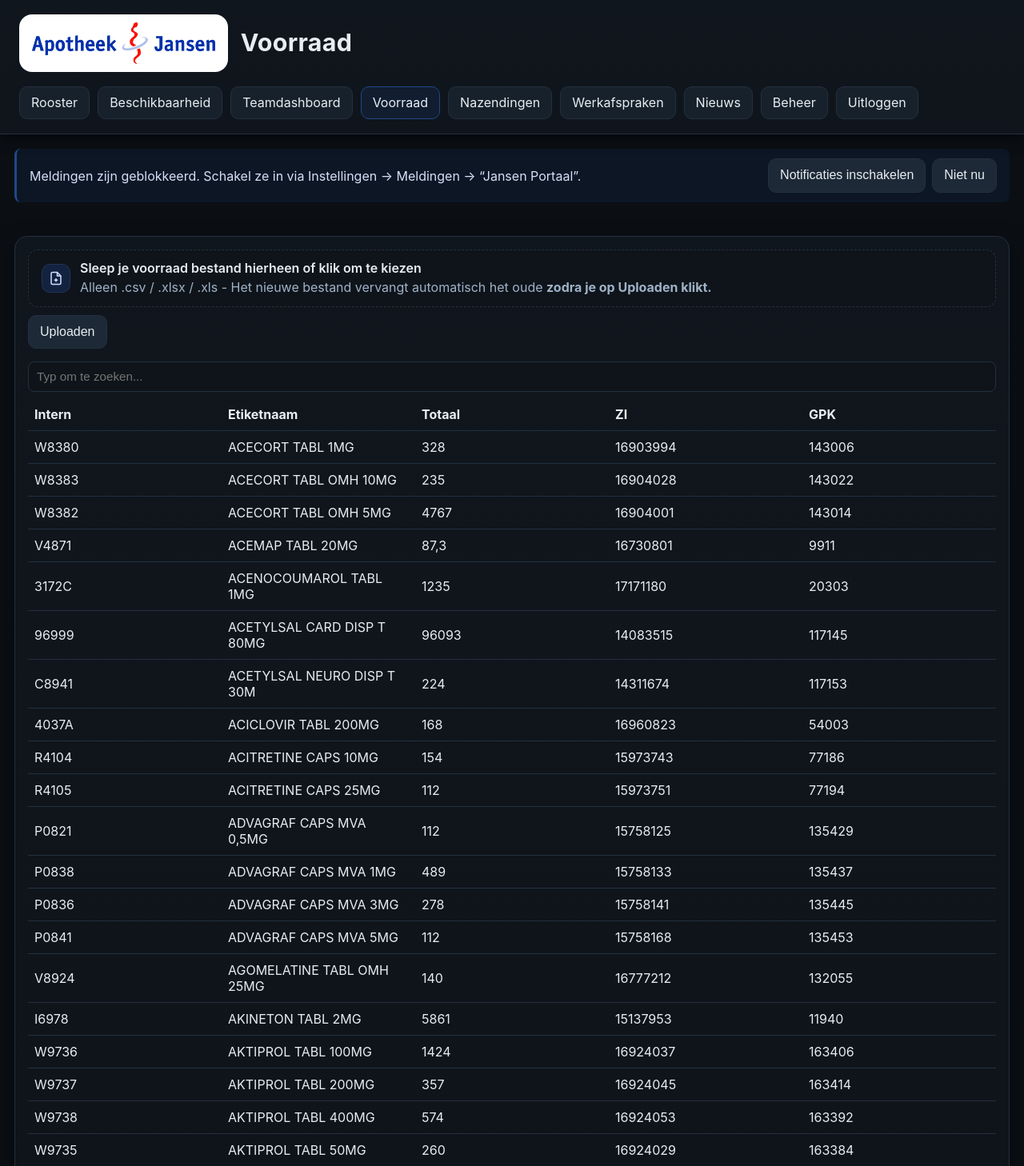
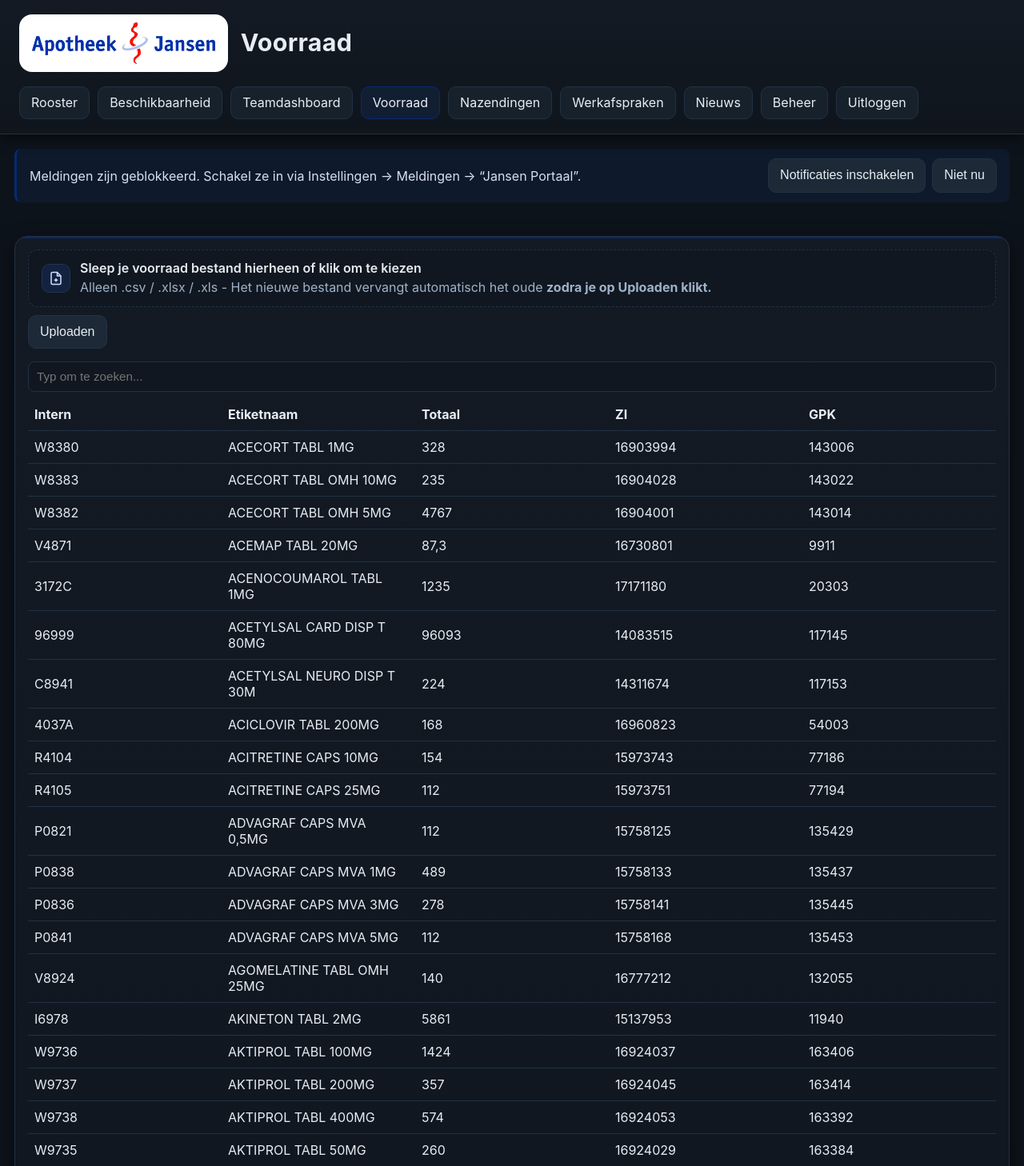
Before and after one commit to SemdeGroot/RoosterLive, a Django app: page /voorraad/ in a window 1280 px wide. Shown: the top 1458 px of the page at 80% size. Run offline with Django 5.2, Linux system fonts and the light colour scheme; a user stored in the database is signed in.

Commit message:
added horizontal bar above content card

```diff
--- a/core/static/css/auth/login.css
+++ b/core/static/css/auth/login.css
@@ -7,7 +7,7 @@
   --border:#233041;
   --shadow:rgba(0,0,0,.55);
   --tile:#64696d;
-  --accent:#204887;
+  --accent:#072a72;
   --accent-hover:#295fcc;
   --danger:#cc3b3b;
 }
--- a/core/static/css/base/base.css
+++ b/core/static/css/base/base.css
@@ -1,14 +1,13 @@
-:root{
-    --bg:#0b0f14;
-    --panel:#10161d;
-    --panel-2:#0f141a;
-    --text:#e6edf3;
-    --muted:#9fb2c8;
-    --border:#233041;
-    --shadow:rgba(0,0,0,.55);
-    --tile:#64696d;
-    --accent:#204887;
-
+:root {
+    --bg:        #0d131b;   /* was #0b0f14 → donker marinegrijs */
+    --panel:     #131a24;   /* was #10161d → iets lichter, koel blauwgrijs */
+    --panel-2:   #101720;   /* was #0f141a → iets meer blauw erin */
+    --text:      #e6edf3;
+    --muted:     #9fb2c8;
+    --border:    #223144;   /* subtiel blauwgrijs, niet te fel */
+    --shadow:    rgba(0,0,0,.52);
+    --tile:      #64696d;
+    --accent:    #072a72;   /* blijft jouw hoofdkleur */
     --header-gap:18px; /* desktop header spacing */
 }
 
@@ -102,15 +101,41 @@ html{-webkit-text-size-adjust:100%; text-size-adjust:100%}
 .nav-links form{ display:contents; }
 
 /* Content & cards */
-.content{
-    padding:18px; display:grid; gap:18px; max-width:100vw; overflow-x:hidden;
-    align-content:start; align-items:start;
+.content {
+    padding: 18px;
+    display: grid;
+    gap: 18px;
+    max-width: 100vw;
+    overflow-x: hidden;
+    align-content: start;
+    align-items: start;
+    position: relative; /* nodig voor pseudo-element positioning */
 }
-.card{
-    background:linear-gradient(180deg,var(--panel),var(--panel-2));
-    border:1px solid var(--border); border-radius:16px; box-shadow:0 8px 24px var(--shadow);
-    overflow:hidden; max-width:100%;
+
+.card {
+    background: linear-gradient(180deg, var(--panel), var(--panel-2));
+    border: 1px solid var(--border);
+    border-radius: 16px;
+    box-shadow: 0 8px 24px var(--shadow);
+    overflow: hidden;
+    max-width: 100%;
+    position: relative;
 }
+
+/* Egale blauwe streep die de rand overschrijft */
+.card::before {
+    content: '';
+    position: absolute;
+    top: 0px; /* iets omhoog zodat hij de border verbergt */
+    left: -1px;
+    right: -1px;
+    height: 2px; /* iets dikker zodat hij mooi zichtbaar blijft */
+    background-color: var(--accent); /* jouw #204887 */
+    border-top-left-radius: 16px;
+    border-top-right-radius: 16px;
+    z-index: 2; /* zorgt dat hij boven de card-border ligt */
+}
+
 /* ---------- Flash messages ---------- */
 .flash {
   padding: 12px 16px;
--- a/core/templates/nazendingen/index.html
+++ b/core/templates/nazendingen/index.html
@@ -16,7 +16,7 @@
     transition:border-color .15s, box-shadow .15s;
   }
   .dropzone:hover,
-  .dropzone.is-dragover { border-color:#204887; box-shadow:0 0 0 2px rgba(31,75,160,.20) inset; }
+  .dropzone.is-dragover { border-color:#072a72; box-shadow:0 0 0 2px rgba(31,75,160,.20) inset; }
   .dz-icon {
     flex:0 0 auto;
     width:36px; height:36px; border-radius:10px;
--- a/core/templates/policies/index.html
+++ b/core/templates/policies/index.html
@@ -11,7 +11,7 @@
   background:var(--panel-2); border:1px dashed var(--border); border-radius:12px;
   cursor:pointer; transition:border-color .15s, box-shadow .15s;
 }
-.dropzone:hover, .dropzone.is-dragover { border-color:#204887; box-shadow:0 0 0 2px rgba(31,75,160,.20) inset; }
+.dropzone:hover, .dropzone.is-dragover { border-color:#072a72; box-shadow:0 0 0 2px rgba(31,75,160,.20) inset; }
 .dz-icon { flex:0 0 auto; width:36px; height:36px; border-radius:10px; display:flex; align-items:center; justify-content:center; background:#13223f; color:#cfe0ff; border:1px solid #223355; }
 .dz-text { display:flex; flex-direction:column; gap:4px; }
 .dz-title { color:var(--text); font-weight:600; line-height:1.1; }
--- a/core/templates/rooster/index.html
+++ b/core/templates/rooster/index.html
@@ -16,7 +16,7 @@
     transition:border-color .15s, box-shadow .15s;
   }
   .dropzone:hover,
-  .dropzone.is-dragover { border-color:#204887; box-shadow:0 0 0 2px rgba(31,75,160,.20) inset; }
+  .dropzone.is-dragover { border-color:#072a72; box-shadow:0 0 0 2px rgba(31,75,160,.20) inset; }
   .dz-icon {
     flex:0 0 auto;
     width:36px; height:36px; border-radius:10px;
--- a/core/templates/voorraad/index.html
+++ b/core/templates/voorraad/index.html
@@ -13,7 +13,7 @@
     transition:border-color .15s, box-shadow .15s;
   }
   .dropzone:hover, .dropzone.is-dragover {
-    border-color:#204887;
+    border-color:#072a72;
     box-shadow:0 0 0 2px rgba(31,75,160,.20) inset;
   }
   .dz-icon {
@@ -39,7 +39,7 @@
     border-radius:8px; color:var(--text); padding:8px 10px; font-size:.95rem;
   }
   .search-row input:focus {
-    outline:none; border-color:#204887; box-shadow:0 0 0 1px #204887;
+    outline:none; border-color:#072a72; box-shadow:0 0 0 1px #072a72;
   }
 
   /* Tabel en knop */
@@ -58,7 +58,7 @@
     transition:all .15s;
   }
   .toggle-btn:hover {
-    border-color:#204887;
+    border-color:#072a72;
     box-shadow:0 0 0 2px rgba(31,75,160,.20) inset;
   }
 </style>
```
Also changed, not shown: db.sqlite3.
